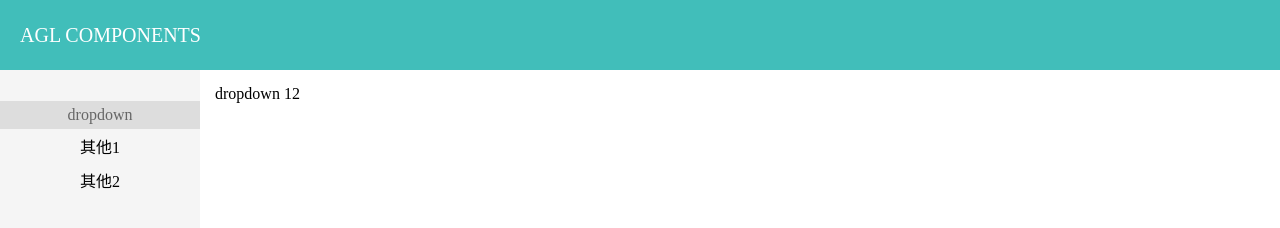
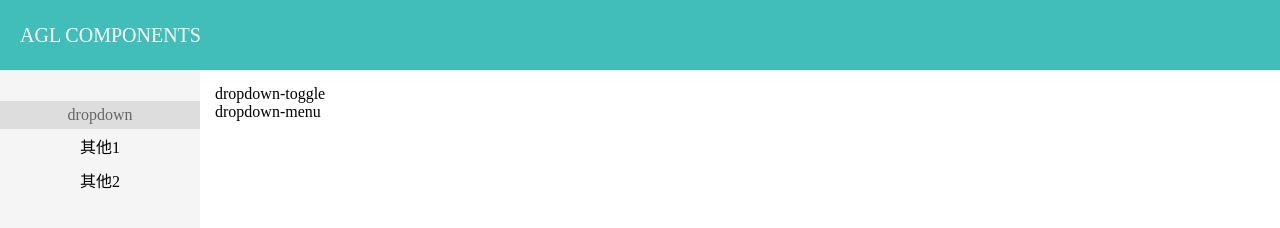
Before and after one commit to RosalynWu/practice, a plain HTML site: page agl_component/index.html at #!/dropdown in a window 1280 px wide. Drawn offline with nearby package versions, Linux system fonts and the light colour scheme; some packages are replaced by stand-ins of ours; files that its build step writes are made by us from their sources.

Commit message:
下拉组件（待完成）

```diff
--- a/agl_component/js/testCtrl.js
+++ b/agl_component/js/testCtrl.js
@@ -8,9 +8,9 @@
         .module('aglComponents')
         .directive('testDirective',testDirective)
         .controller('TestController',testController);
-    testController.$inject = ['$scope','$parse','$$multiMap'];
-    function testController($scope, $parse, $$multiMap){
-
+    testController.$inject = ['$scope','$parse','$templateRequest'];
+    function testController($scope, $parse, $templateRequest){
+        console.log($templateRequest);
         $scope.add = function(x,y){
             return x+y;
         }
@@ -20,11 +20,16 @@
     function testDirective(){
         return{
             restrict: "E",
-            template:"{{result}}",
+            template:"{{result}} <input ng-model=result>",
             scope:{
                 localFun: "&fn"
             },
-            link: function(scope){
+            link: function(scope,elem, attr){
+                console.log(attr);
+                attr.$set('ngModal','new value');
+                attr.$observe('ngModal',function(value){
+                    console.log('这是变化的' + value)
+                });
                 scope.result = scope.localFun({
                     x:5,
                     y:7
--- a/agl_component/templates/dropdown/dropdown.js
+++ b/agl_component/templates/dropdown/dropdown.js
@@ -4,8 +4,76 @@
 (function(){
     'use strict';
 
+    var aglDropdownConfig ={
+        appendToOpenClass: "agl-dropdown-open",
+        openClass: 'open'
+    };
+
     angular.module('agl.dropdown',['agl.position', 'agl.multiMap'])
 
+    .constant("AglDropdownConfig",aglDropdownConfig)
+    .service('AglDropdownService',aglDropdownService)
+    .controller('AglDropdownController',aglDropdownController)
+    .directive('aglDropdown',aglDropdown)
+    .directive('aglDropdownToggle',aglDropdownToggle)
+    .directive('aglDropdownMenu',aglDropdownMenu);
 
+    aglDropdownService.$inject = ['$document','$rootScope','$$multiMap'];
+    function aglDropdownService($document, $rootScope, $$multiMap){
+
+    }
+
+    aglDropdownController.$inject = ['$scope', '$element', '$attrs', '$parse'];
+    function aglDropdownController($scope, $element, $attrs, $parse){
+        var self = this,
+            scope = $scope.$new(),
+            getIsOpen,
+            setIsOpen = angular.noop;
+
+        $element.addClass('dropdown');
+
+        this.init = function(){
+            if($attrs.isOpen){
+                getIsOpen = $parse($attrs.isOpen);
+                console.log(getIsOpen);
+                setIsOpen = getIsOpen.assign;
+            }
+        };
+
+        this.isOpen = function(){
+            return scope.isOpen;
+        }
+    }
+
+    aglDropdown.$inject = [];
+    function aglDropdown(){
+        return{
+            controller: 'AglDropdownController',
+            link: function(scope, element, attrs,dropdownCtrl){
+                dropdownCtrl.init();
+            }
+        }
+    }
+
+    aglDropdownToggle.$inject = [];
+    function aglDropdownToggle(){
+        return{
+            require: '?^aglDropdown',
+            link: function(scope, element, attrs, dropdownCtrl){
+                element.addClass('dropdown-toggle');
+            }
+        }
+    }
+
+    aglDropdownMenu.$inject = [];
+    function aglDropdownMenu(){
+        return{
+            restrict: 'A',
+            require: '?^aglDropdown',
+            link: function(scope, element, attrs, dropdownCtrl){
+                element.addClass('dropdown-menu');
+            }
+        }
+    }
 
 })();
--- a/agl_component/tpl/dropdown.html
+++ b/agl_component/tpl/dropdown.html
@@ -1,5 +1,7 @@
 <!--dropdown-->
 <div>
-    dropdown
-    <test-directive fn="add(x,y)"></test-directive>
+    <div agl-dropdown is-open="true">
+        <div agl-dropdown-toggle>dropdown-toggle</div>
+        <div agl-dropdown-menu>dropdown-menu</div>
+    </div>
 </div>
```
